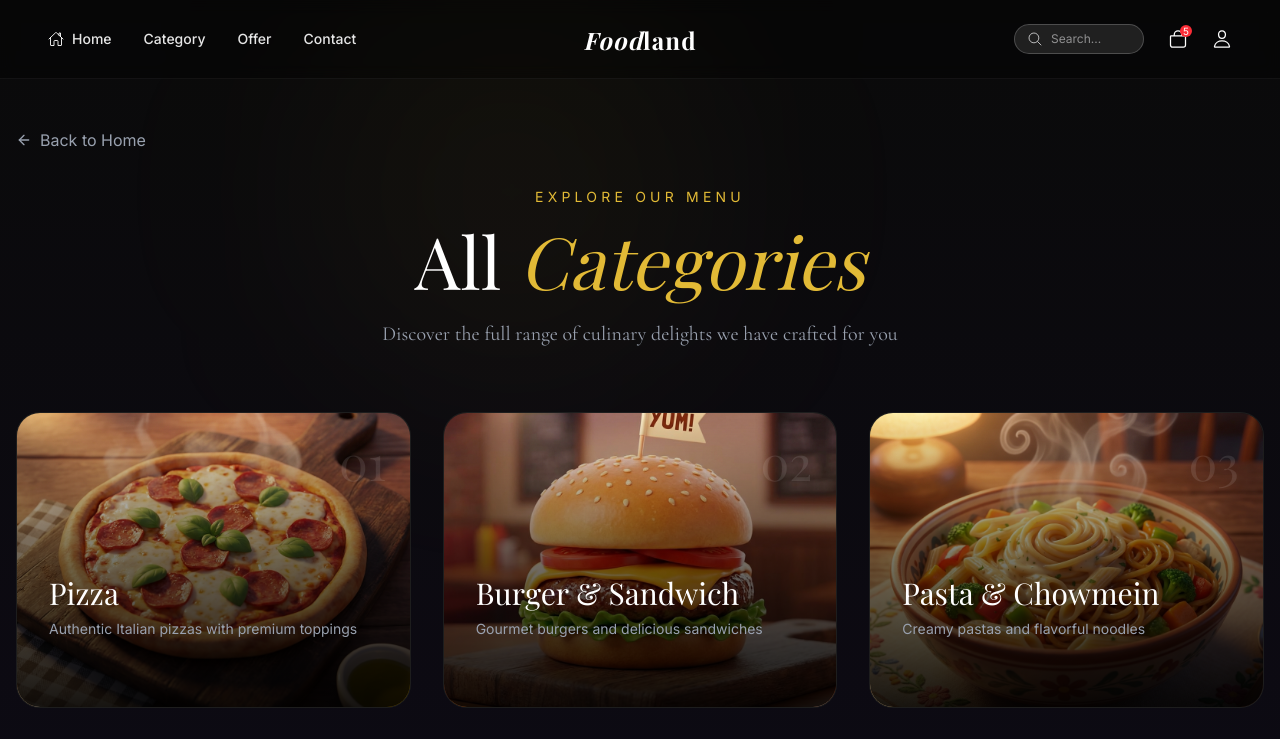
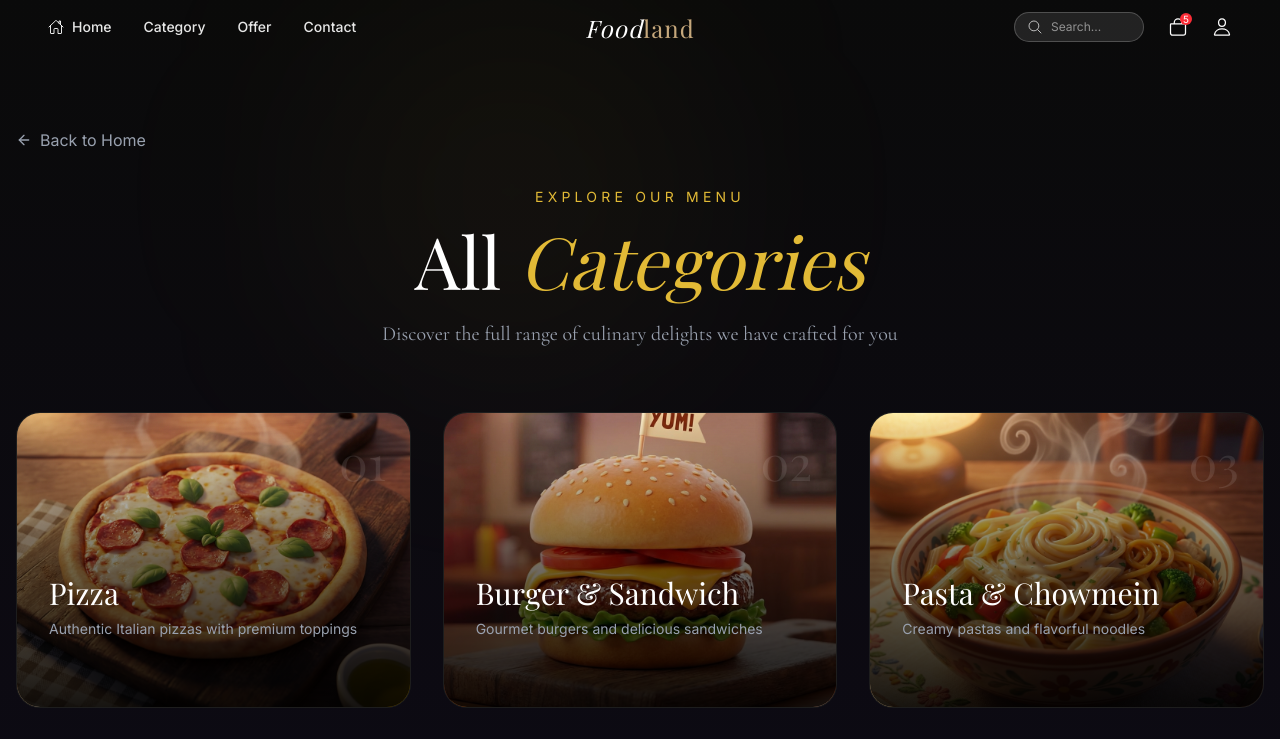
Before and after one commit to rahmatullahboss/foodland, a Next.js app: page /en/categories in a window 1280 px wide. Shown: the top 739 px of the page. Built offline with nearby package versions, Linux system fonts and the light colour scheme; a web font is replaced by a local one.

Commit message:
Update header: transparent, reduced height, not sticky, styled logo

```diff
--- a/src/components/Header.tsx
+++ b/src/components/Header.tsx
@@ -6,30 +6,30 @@
 
 const Header: React.FC = () => {
   return (
-    <nav className="fixed top-0 left-0 right-0 z-50 flex items-center justify-between px-6 py-6 md:px-12 bg-black/30 backdrop-blur-sm border-b border-white/5">
+    <nav className="absolute top-0 left-0 right-0 z-50 flex items-center justify-between px-6 py-3 md:px-12 bg-transparent">
       {/* Left Links */}
       <div className="hidden md:flex items-center space-x-8 text-sm font-medium text-white/90">
-        <Link href="/en" className="hover:text-primary transition-colors flex items-center gap-2">
+        <Link href="/en" className="hover:text-[#c6a87c] transition-colors flex items-center gap-2">
           <IoHomeOutline className="w-4 h-4" />
           Home
         </Link>
-        <Link href="/en/categories" className="hover:text-primary transition-colors">Category</Link>
-        <Link href="/en/categories" className="hover:text-primary transition-colors">Offer</Link>
-        <Link href="/en/contact" className="hover:text-primary transition-colors">Contact</Link>
+        <Link href="/en/categories" className="hover:text-[#c6a87c] transition-colors">Category</Link>
+        <Link href="/en/categories" className="hover:text-[#c6a87c] transition-colors">Offer</Link>
+        <Link href="/en/contact" className="hover:text-[#c6a87c] transition-colors">Contact</Link>
       </div>
 
       {/* Mobile Menu */}
       <div className="md:hidden flex items-center gap-4 text-white">
-        <Link href="/en" className="hover:text-primary transition-colors">
+        <Link href="/en" className="hover:text-[#c6a87c] transition-colors">
           <IoHomeOutline className="w-5 h-5" />
         </Link>
         <Link href="/en/categories" className="font-bold">Menu</Link>
       </div>
 
-      {/* Center Logo */}
-      <div className="absolute left-1/2 top-6 -translate-x-1/2 text-center">
-        <Link href="/en" className="text-2xl font-bold font-serif text-white tracking-wider hover:text-primary transition-colors">
-          <span className="italic">Food</span>land
+      {/* Center Logo - styled like hero */}
+      <div className="absolute left-1/2 top-3 -translate-x-1/2 text-center">
+        <Link href="/en" className="text-xl md:text-2xl font-serif text-[#c6a87c] tracking-wider hover:text-white transition-colors">
+          <span className="italic text-white">Food</span>land
         </Link>
       </div>
 
@@ -43,11 +43,11 @@
             className="bg-transparent border-none outline-none text-xs w-20 placeholder:text-white/50"
           />
         </div>
-        <button className="relative hover:text-primary transition-colors">
+        <button className="relative hover:text-[#c6a87c] transition-colors">
           <IoBagOutline className="w-5 h-5" />
           <span className="absolute -top-1 -right-1 bg-red-500 text-[10px] w-3 h-3 flex items-center justify-center rounded-full">5</span>
         </button>
-        <button className="hover:text-primary transition-colors">
+        <button className="hover:text-[#c6a87c] transition-colors">
           <IoPersonOutline className="w-5 h-5" />
         </button>
       </div>
```
